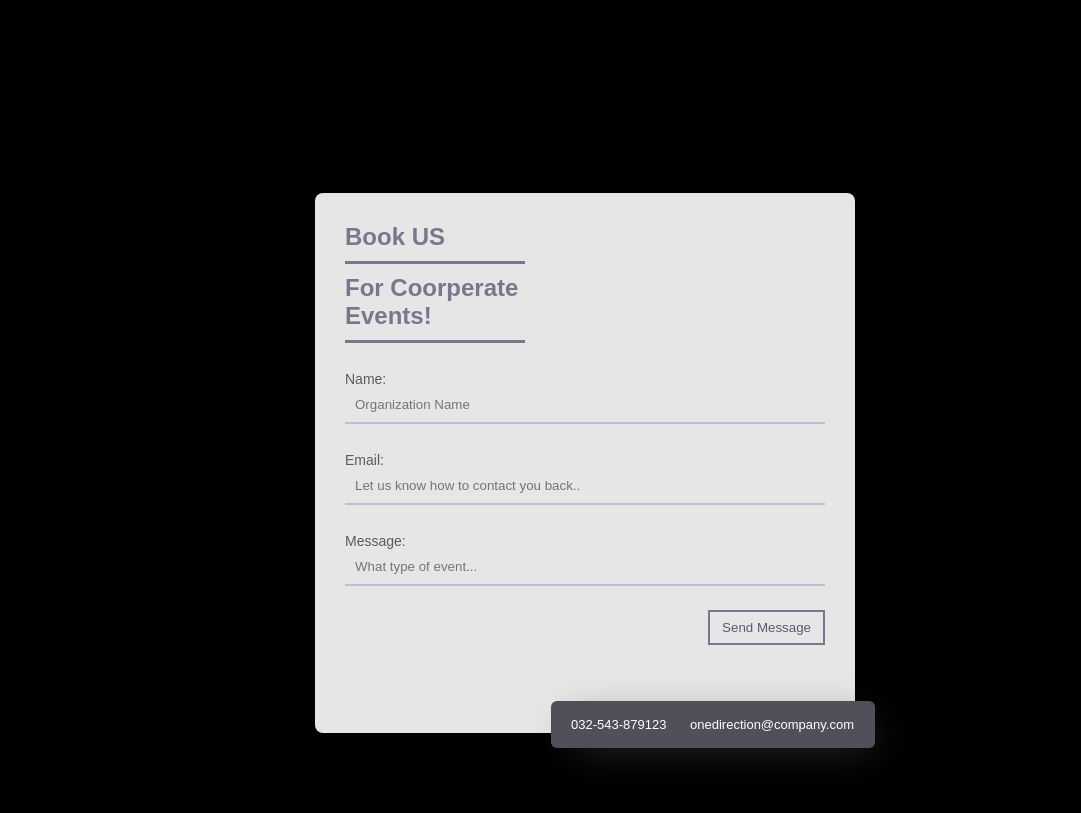
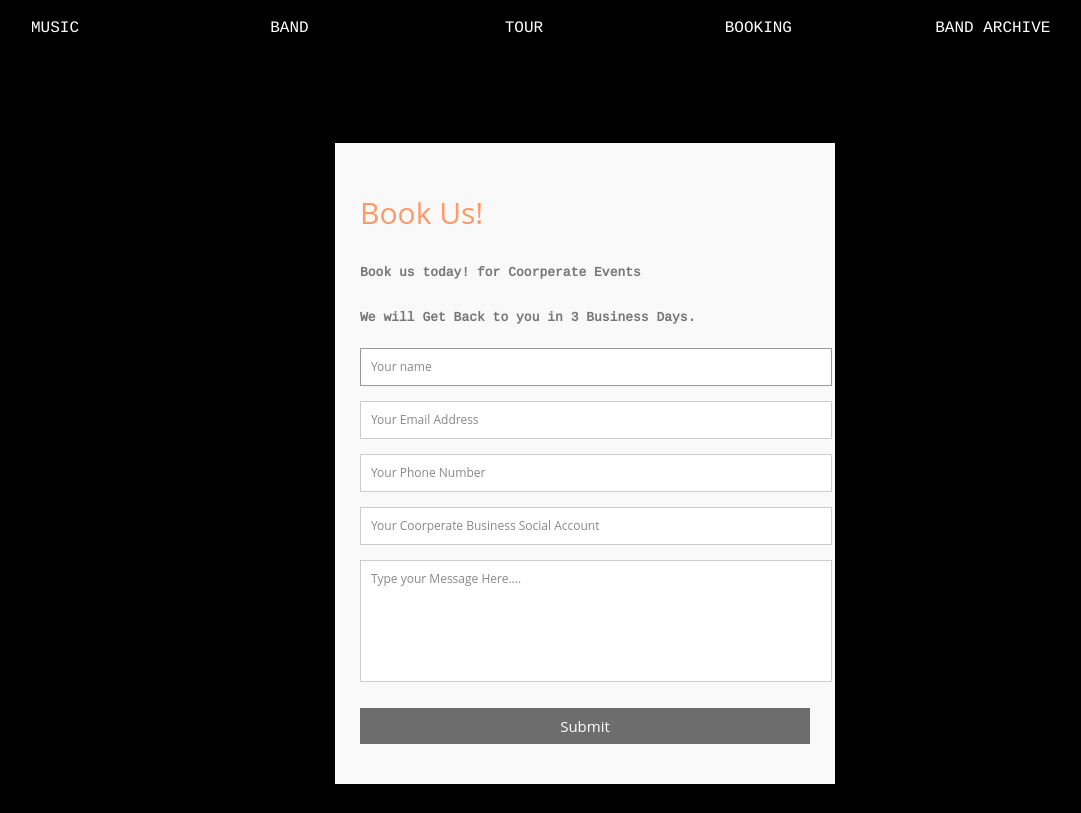
Before and after one commit to Mitha1328/Band-Website, a plain HTML site: page Booking.html in a window 1280 px wide. Shown: the part 967-1780 px from the top of the page, without its empty margins (55-1136 px from the left). Drawn offline with Linux system fonts and the light colour scheme.

Commit message:
Minor bug fixes

```diff
--- a/Booking.html
+++ b/Booking.html
@@ -30,20 +30,36 @@
         <li><a href="Tour.html" target="_blank">TOUR</a></li>
         <li><a href="Booking.html" target="_blank">BOOKING</a></li>
         <!-- <li><a href="Shop.html" target="_blank">SHOP</a></li> -->
-        <li><a href="Band_archive.html" target="_blank">BAND ARCHIVE</a></li>
+        <li><a href="Band-archive.html" target="_blank">BAND ARCHIVE</a></li>
     </ul>
-    <form class="form">
-        <h2>Book US</h2>
-        <h2>For Coorperate Events!</h2>
-        <p type="Name:"><input placeholder="Organization Name"></input></p>
-        <p type="Email:"><input placeholder="Let us know how to contact you back.."></input></p>
-        <p type="Message:"><input placeholder="What type of event..."></input></p>
-        <button>Send Message</button>
-        <div class="contact-band">
-          <span class="fa fa-phone"aria-hidden="true"></span>032-543-879123
-          <span class="fa fa-envelope-o"></span> onedirection@company.com
+    <div class="event-booking">
+        <div class="event-container">
+            <form id="contact" action="" method="post">
+            <h3>Book Us!</h3>
+            <h4>Book us today! for Coorperate Events</h4>
+            <h4>We will Get Back to you in 3 Business Days.</h4>
+            <fieldset>
+                <input placeholder="Your name" type="text" tabindex="1" required autofocus>
+            </fieldset>
+            <fieldset>
+                <input placeholder="Your Email Address" type="email" tabindex="2" required>
+            </fieldset>
+            <fieldset>
+                <input placeholder="Your Phone Number" type="tel" tabindex="3" required>
+            </fieldset>
+            <fieldset>
+                <input placeholder="Your Coorperate Business Social Account" type="url" tabindex="4" required>
+            </fieldset>
+            <fieldset>
+                <textarea placeholder="Type your Message Here...." tabindex="5" required></textarea>
+            </fieldset>
+            <fieldset>
+                <button name="submit" type="submit" id="contact-submit" data-submit="...Sending">Submit</button>
+            </fieldset>
+            </form>
         </div>
-    </form>
+        </form>
+    </div>
 
     <footer style="height:auto; background-color:#000000;">
         <a target="_blank" href="https://www.facebook.com/onedirectionmusic">
--- a/style.css
+++ b/style.css
@@ -13,7 +13,6 @@ nav ul li a{
 @import url('https://fonts.googleapis.com/css2?family=Oswald:wght@300&display=swap');
 @import url('https://fonts.googleapis.com/css2?family=Montserrat+Subrayada&display=swap');
 @import url('https://fonts.googleapis.com/css2?family=Source+Code+Pro:wght@300&display=swap');
-@import url('https://fonts.googleapis.com/css2?family=Vampiro+One&display=swap');
 @import url('https://fonts.googleapis.com/css2?family=Special+Elite&display=swap');
 @import url('https://fonts.googleapis.com/css2?family=Big+Shoulders+Inline+Text:wght@900&display=swap');
 @import url('https://fonts.googleapis.com/css2?family=Lemon&display=swap');
@@ -22,6 +21,7 @@ nav ul li a{
 @import url('https://fonts.googleapis.com/css2?family=Limelight&display=swap');
 @import url('https://fonts.googleapis.com/css2?family=Poppins:ital,wght@0,100;0,200;0,300;0,400;0,500;0,600;0,700;0,800;0,900;1,100;1,200;1,300;1,400;1,500;1,600;1,700;1,800;1,900&display=swap');
 @import url('https://fonts.googleapis.com/css2?family=Montserrat:ital,wght@0,100;0,200;0,300;0,400;0,500;0,600;0,700;0,800;0,900;1,100;1,200;1,300;1,400;1,500;1,600;1,700;1,800;1,900&display=swap');
+@import url('https://fonts.googleapis.com/css2?family=Special+Elite&display=swap');
 
 /*Menu Styles*/
 /*Strip the ul of padding and list styling*/
@@ -34,7 +34,7 @@ ul {
 /*Create a horizontal list with spacing*/
 li {
     display:inline-block;
-    margin-right: 93px;
+    margin-right: 90px;
 }
 /*Style for menu links*/
 li a {
@@ -149,23 +149,6 @@ body, html {
     align-self: flex-start;
 }
 
-.list-inline {
-	list-style: none;
-	margin-left: -0.5em;
-	margin-right: -0.5em;
-	padding: 0;
-}
-
-.list-inline > li {
-	display: inline-block;
-	margin-left: 0.5em;
-	margin-right: 0.5em;
-}
-
-.list-inline > li:before {
-	content: "\200B"; /* 1 */
-	position: absolute; /* 2 */
-}
 
 
 /*Header Image*/
@@ -352,7 +335,6 @@ div a, h4 a:active {
   /*Style for the word History (In Titles)*/
 .History{
     font-family: 'Special Elite', cursive;
-    font-weight: 9000;
     color: #000000;
     text-align: center;
     font-size: 200%;
@@ -1134,6 +1116,31 @@ footer a{
 
 /*Style for Band Page*/
 /*Common Styling for all the members*/
+.band-member-name{
+    display: -webkit-flex;
+    display: flex;
+    -webkit-flex-direction: row;
+    flex-direction: column;
+    -webkit-align-items: center;
+    align-items: center;
+    -webkit-justify-content: center;
+    justify-content: center;
+    position: absolute;
+    border-radius: 10px;
+    top: 50%;
+    left: 20%;
+    background: rgba(36, 36, 36, 0.568);
+    font-size: 30%;
+    font-family: 'Source Code Pro', monospace;
+    color: #ffffff;
+    width: 300px;
+    padding:1px;
+    border-color: #ffffff;
+    border-style: solid;
+    font-family: 'Montserrat Subrayada', sans-serif;
+    font-size: 50%;
+    text-align: center;
+}
 .band-member{
     background-color: rgba(253, 251, 120, 0.685);
     height: 600px;
@@ -1427,78 +1434,136 @@ z-index: -999;
 }
 
 /*Styling for Bookings Tab*/
-.form{
-    width:540px;
-    height:540px;
-    background:#e6e6e6;
-    border-radius:8px;
-    box-shadow:0 0 40px -10px #000;
-    margin:calc(50vh - 220px) auto;
-    padding:20px 30px;
-    max-width:calc(100vw - 40px);
+@import url(https://fonts.googleapis.com/css?family=Open+Sans:400italic,400,300,600);
+
+.event-booking {
+	margin:0;
+	padding:0;
 	box-sizing:border-box;
-    font-family:'Montserrat',sans-serif;
-    position:relative
-}
-.form h2{
-    margin:10px 0;
-    padding-bottom:10px;
-    width:180px;color:#78788c;
-    border-bottom:3px solid #78788c
-}
-.form p input{
+	-webkit-box-sizing:border-box;
+	-moz-box-sizing:border-box;
+	-webkit-font-smoothing:antialiased;
+	-moz-font-smoothing:antialiased;
+	-o-font-smoothing:antialiased;
+	text-rendering:optimizeLegibility;
+}
+
+.event-booking {
+	font-family:"Open Sans", Helvetica, Arial, sans-serif;
+	font-weight:300;
+	font-size: 12px;
+	line-height:30px;
+	color:#777;
+}
+
+.event-container {
+	max-width:500px;
 	width:100%;
+	margin:0 auto;
+	position:relative;
+}
+
+#contact input[type="text"],
+#contact input[type="email"],
+#contact input[type="tel"],
+#contact input[type="url"],
+#contact textarea, #contact button[type="submit"]
+{
+    font:400 12px/16px "Open Sans", Helvetica, Arial, sans-serif;
+}
+
+#contact {
+	background:#F9F9F9;
+	padding:25px;
+	margin:50px 0;
+}
+
+#contact h3 {
+	color: #F96;
+	display: block;
+	font-size: 30px;
+	font-weight: 400;
+}
+
+#contact h4 {
+	margin:5px 0 15px;
+	display:block;
+	font-size:13px;
+}
+
+fieldset {
+	border: medium none !important;
+	margin: 0 0 10px;
+	min-width: 100%;
+	padding: 0;
+	width: 100%;
+}
+
+#contact input[type="text"],
+#contact input[type="email"],
+#contact input[type="tel"],
+#contact input[type="url"],
+#contact textarea {
+	width:100%;
+	border:1px solid #CCC;
+	background:#FFF;
+	margin:0 0 5px;
 	padding:10px;
-    box-sizing:border-box;
-    background:none;
-    outline:none;
+}
+
+#contact input[type="text"]:hover,
+#contact input[type="email"]:hover,
+#contact input[type="tel"]:hover,
+#contact input[type="url"]:hover,
+#contact textarea:hover {
+	-webkit-transition:border-color 0.3s ease-in-out;
+	-moz-transition:border-color 0.3s ease-in-out;
+	transition:border-color 0.3s ease-in-out;
+	border:1px solid #AAA;
+}
+
+#contact textarea {
+	height:100px;
+	max-width:100%;
   resize:none;
-    border:0;
-    font-family:'Montserrat',sans-serif;
-    transition:all .3s;
-    border-bottom:2px solid #bebed2
-}
-.form p input:focus{
-    border-bottom:2px solid #78788c
-}
-.form p:before{
-    content:attr(type);
-    display:block;
-    margin:28px 0 0;
-    font-size:14px;
-    color:#5a5a5a
-}
-button{
-    float:right;
-    padding:8px 12px;
-    margin:8px 0 0;
-    font-family:'Montserrat',sans-serif;
-    border:2px solid #78788c;
-    background:0;color:#5a5a6e;
+}
+
+#contact button[type="submit"] {
 	cursor:pointer;
-    transition:all .3s
-}
-button:hover{
-    background:#78788c;
-    color:#fff
-}
-.contact-band{
-    content:'Hi';
-    position:absolute;
-    bottom:-15px;
-    right:-20px;
-    background:#50505a;
-    color:#fff;
-    width:320px;
-    padding:16px 4px 16px 0;
-    border-radius:6px;
-    font-size:13px;
-    box-shadow:10px 10px 40px -14px rgb(68, 65, 65)
-}
-.contact-band span{
-    margin:0 5px 0 15px
-}
-
+	width:100%;
+	border:none;
+	background:rgb(109, 109, 109);
+	color:#FFF;
+	margin:0 0 5px;
+	padding:10px;
+	font-size:15px;
+}
+
+#contact button[type="submit"]:hover {
+	background:#09C;
+	-webkit-transition:background 0.3s ease-in-out;
+	-moz-transition:background 0.3s ease-in-out;
+	transition:background-color 0.3s ease-in-out;
+}
+
+#contact button[type="submit"]:active { box-shadow:inset 0 1px 3px rgba(0, 0, 0, 0.5); }
+
+#contact input:focus, #contact textarea:focus {
+	outline:0;
+	border:1px solid #999;
+}
+::-webkit-input-placeholder {
+ color:#888;
+}
+:-moz-placeholder {
+ color:#888;
+}
+::-moz-placeholder {
+ color:#888;
+}
+:-ms-input-placeholder {
+ color:#888;
+}
 
 
 /* Styles for Band Archive Tab */
@@ -1652,3 +1717,16 @@ http://stackoverflow.com/a/34696029/383904
 	color: rgba(0,0,0,0.8);
 	text-decoration: none;
 }
+.video-diaries{
+    text-align: center;
+    justify-content: center;
+    color: #fff;
+    font-size: 300%;
+    font-family: 'Montserrat Subrayada', sans-serif;
+    padding-top: 10px;
+    padding-bottom: 10px;
+
+}
+.video-diary{
+    justify-content: center;
+}
```
Also changed, not shown: Band-archive.html (+16 -2 lines), Band.html (+13 -1 lines), Music.html (+6 -6 lines), Tour.html (+1 -1 lines), index.html (+6 -2 lines), 1 other file. Lines whose indentation alone changed are shown as unchanged.
